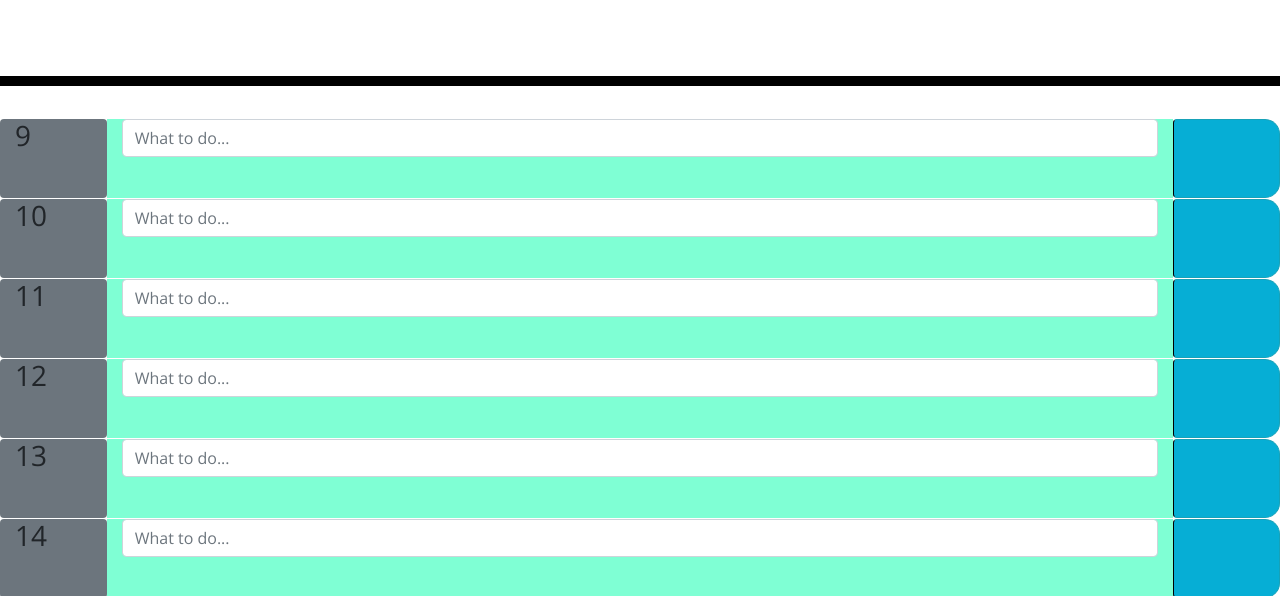
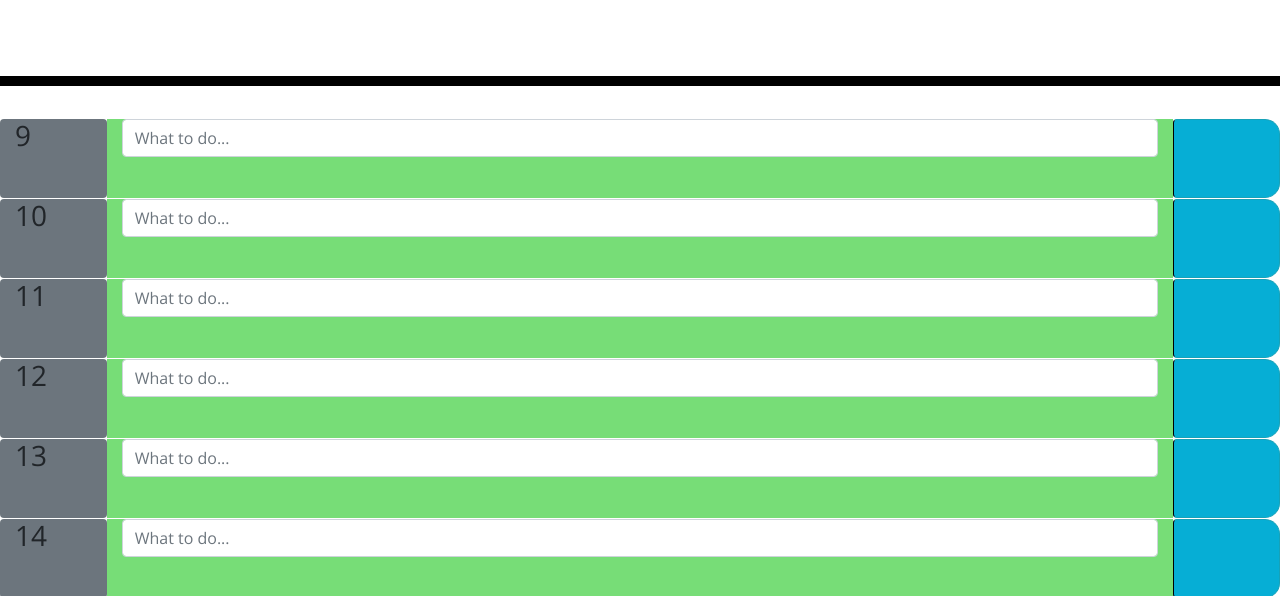
Before and after one commit to wkropat/workday-scheduler, a plain HTML site: page index.html in a window 1280 px wide. Shown: the part 182-778 px from the top of the page. Drawn offline with nearby package versions, Linux system fonts and the light colour scheme.

Commit message:
added color coding by time

```diff
--- a/script.js
+++ b/script.js
@@ -1,5 +1,6 @@
 var timeBlock = document.querySelector("timeBlock");
 var thisHour = moment().format("H");
+
 var mainEl = document.getElementById("mainEl");
 var tasks = [];
 
@@ -18,6 +19,14 @@ function renderSchedule() {
 
     // Make scheule blocks
     for (var i = 9; i < 18; i++) {
+
+        //Compare actual time to hour block
+        var hour = i;
+        // Back to 12 hour clock
+        if (i > 12) { hour = hour - 12; }
+
+
+
         // for each hour in the day make the row structure
         var timeBlock = document.createElement("div");
         timeBlock.setAttribute("class", "container-fluid timeBlock");
@@ -36,22 +45,30 @@ function renderSchedule() {
         // Create Form Element, background depends on time
 
         var formEl = document.createElement("form");
-        formEl.setAttribute("class", "col-12 col-lg-10");
         formEl.setAttribute("id", "taskEl");
+        // Set class based on relation to current time
+        if (i < thisHour) {
+            formEl.setAttribute("class", "col-12 col-lg-10 past");
+        } else if (i == thisHour) {
+            formEl.setAttribute("class", "col-12 col-lg-10 present");
+
+        } else {
+            formEl.setAttribute("class", "col-12 col-lg-10 future");
+        }
 
         var formInputEl = document.createElement("input");
-        formInputEl.setAttribute("type","text");
-        formInputEl.setAttribute("class","form-control");
-        formInputEl.setAttribute("id","scheduleText");
-        formInputEl.setAttribute("placeholder","What to do...");
+        formInputEl.setAttribute("type", "text");
+        formInputEl.setAttribute("class", "form-control");
+        formInputEl.setAttribute("id", "scheduleText");
+        formInputEl.setAttribute("placeholder", "What to do...");
         formEl.appendChild(formInputEl);
 
         // Create Save button
 
         var buttonEl = document.createElement("button");
-        buttonEl.setAttribute("type","button");
-        buttonEl.setAttribute("class","btn saveBtn btn-info col-12 col-lg-1 ");
-        buttonEl.setAttribute("id","saveEl");
+        buttonEl.setAttribute("type", "button");
+        buttonEl.setAttribute("class", "btn saveBtn btn-info col-12 col-lg-1 ");
+        buttonEl.setAttribute("id", "saveEl");
 
         // Append above to the row div
 
@@ -61,22 +78,8 @@ function renderSchedule() {
         console.log(i);
 
         mainEl.appendChild(timeBlock);
-        // var hour = i;
-        // const timeDiv = document.createElement("div");
-        // if (i > 12) {hour = hour - 12;}
-        // timeDiv.textContent = hour;
-        // // Set class based on relation to current time
-        // if (i < thisHour ) {
-        //     timeDiv.setAttribute("class", "row past");
-        // } else if (i == thisHour) {
-        //     timeDiv.setAttribute("class", "row present");
+    }
 
-        // } else {
-        //     timeDiv.setAttribute("class", "row future");
-        // }
-        // console.log(timeDiv)
-
-    }
 }
 
 renderSchedule()
@@ -86,7 +89,7 @@ function saveSchedule(event) {
     event.preventDefault();
     var scheduleText = $("#scheduleText").val();
     hourlySchedule =
-    localStorage.setItem("hourlySchedule", hourlySchedule);
+        localStorage.setItem("hourlySchedule", hourlySchedule);
 }
 
 
--- a/style.css
+++ b/style.css
@@ -75,8 +75,3 @@ textarea {
 .h3 {
   color:white;
 }
-
-#taskEl {
-  background-color: aquamarine;
-
-}
```
